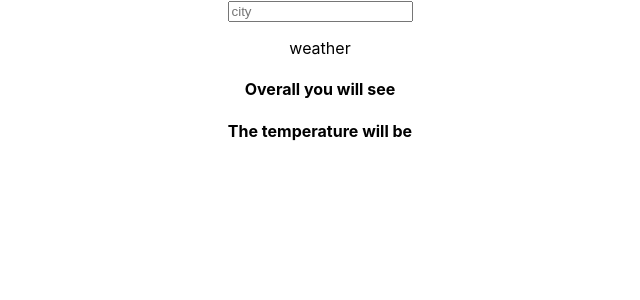
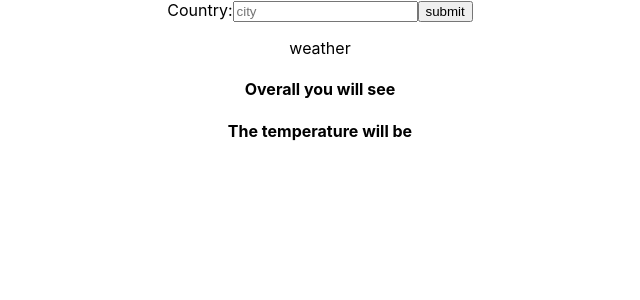
Before and after one commit to rizsyed1/weatherApp, a React (Create React App) app: page / in a window 1280 px wide. Shown: the top 300 px of the page, without its empty margins (320-960 px from the left). Built offline with nearby package versions, Linux system fonts and the light colour scheme.

Commit message:
converted FormComponent into a stateful component as per guidance in React docs. Also created function in app.js to collected city name from form component state and invoke fetchWeather with that city passed to it from state

```diff
--- a/src/App.js
+++ b/src/App.js
@@ -30,22 +30,21 @@ class App extends Component {
       )
   }
 
-  keyPress = key => {
-    if (key.keyCode === 13) {
-      console.log(this.state.city);
-      this.fetchWeather()
-    } else {
+  setCity = (newCity) => {
       this.setState({
-        city: this.state.city + key
-      })
-    }
+        city: newCity
+      });
+    this.fetchWeather()
   }
+
+
+
 
 
   render() {
     return (
       <div className="App">
-        <FormComponent handleKeyDown={this.keyPress} />
+        <FormComponent setCity={this.setCity} city={this.state.city} />
         <WeatherComponent main={this.state.main} description={this.state.description} temperature={this.state.temperature} />
       </div>
     );
--- a/src/formComponent/formComponent.js
+++ b/src/formComponent/formComponent.js
@@ -1,11 +1,25 @@
 import React from 'react';
 
-function FormComponent({handleKeyDown}){
-  return (
-    <form>
-      <input type='text' placeholder='city' onKeyDown={handleKeyDown} />
-    </form>
-  )
+class FormComponent extends React.Component {
+  constructor(props){
+    super(props);
+    this.state ={
+      city: ''
+    }
+  }
+
+  handleChange = (event) => this.setState({city: event.target.value})
+
+  render() {
+    return (
+      <form onSubmit={() => this.props.setCity(this.state.city)}>
+        <label> Country:
+          <input type='text' value={this.state.city} placeholder='city' onChange={this.handleChange}/>
+        </label>
+        <input type='submit' value='submit'  />
+      </form>
+    )
+  }
 }
 
 export default FormComponent;
```
